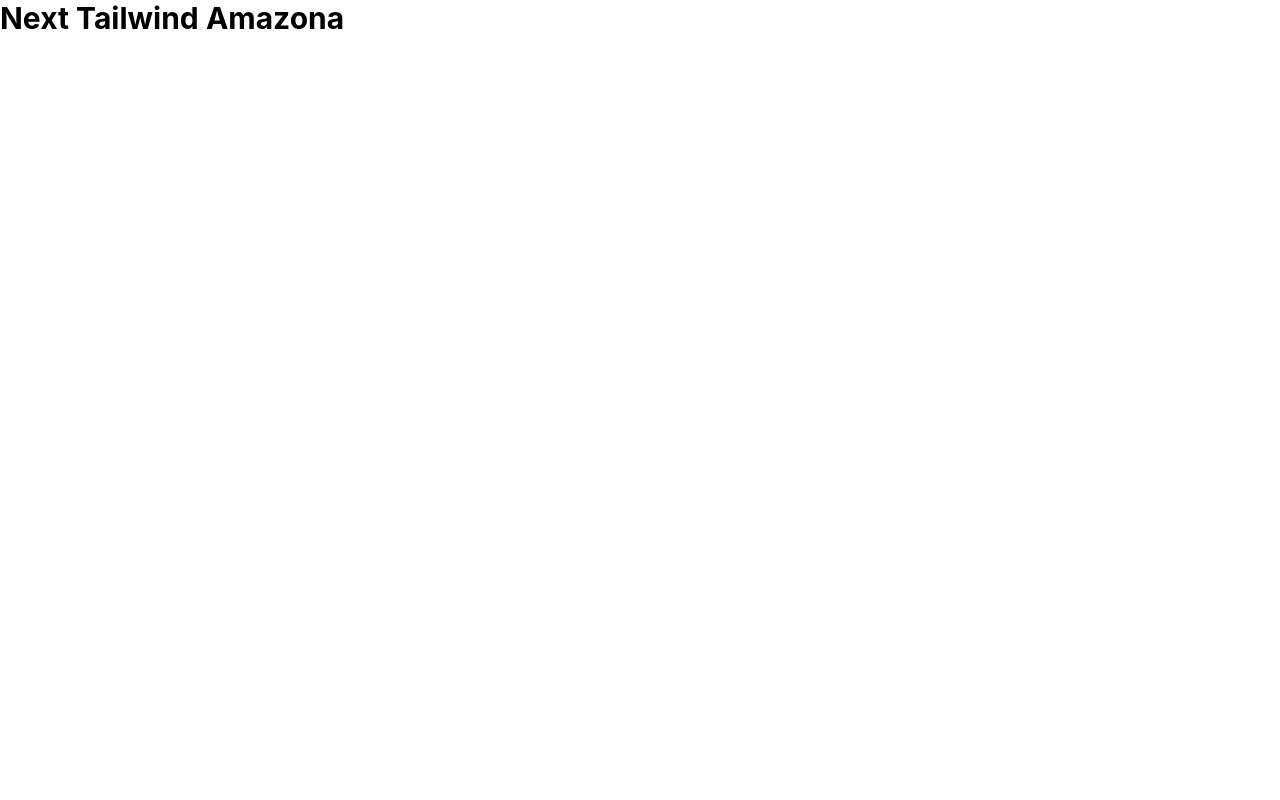
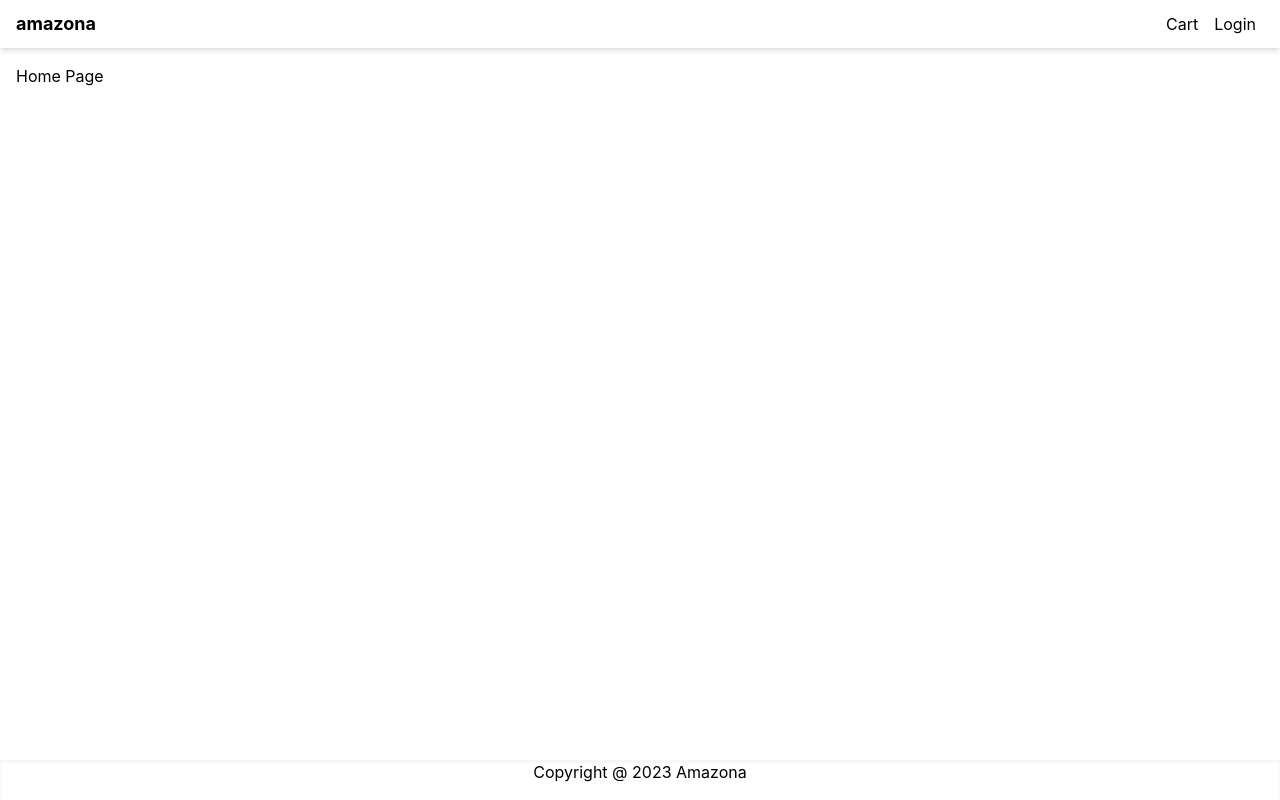
Before and after one commit to amitmahajan78/next-tailwind-amazona, a Next.js app: page / in a window 1280 px wide. Built offline with nearby package versions, Linux system fonts and the light colour scheme.

Commit message:
added layout with header, main and footer with css

```diff
--- /dev/null
+++ b/components/Layout.js
@@ -0,0 +1,36 @@
+import Head from 'next/head';
+import Link from 'next/link';
+import React from 'react';
+
+export default function Layout({ title, children }) {
+  return (
+    <>
+      <Head>
+        <title>{title ? title + ' - Amazona' : 'Amazona'}</title>
+        <meta name="description" content="Generated by create next app" />
+        <link rel="icon" href="/favicon.ico" />
+      </Head>
+      <div className="flex min-h-screen flex-col justify-between">
+        <header>
+          <nav className="flex h-12 items-center px-4 justify-between shadow-md">
+            <Link href="/" className="text-lg font-bold">
+              amazona
+            </Link>
+            <div>
+              <Link href="/cart" className="p-2">
+                Cart
+              </Link>
+              <Link href="/login" className="p-2">
+                Login
+              </Link>
+            </div>
+          </nav>
+        </header>
+        <main className="container m-auto mt-4 px-4">{children}</main>
+        <footer className="flex h-10 justify-center items-centers shadow-inner">
+          <p>Copyright @ 2023 Amazona</p>
+        </footer>
+      </div>
+    </>
+  );
+}
--- a/pages/index.js
+++ b/pages/index.js
@@ -1,15 +1,5 @@
-import Head from 'next/head';
+import Layout from '../components/Layout';
 
 export default function Home() {
-  return (
-    <div>
-      <Head>
-        <title>Create Next App</title>
-        <meta name="description" content="Generated by create next app" />
-        <link rel="icon" href="/favicon.ico" />
-      </Head>
-
-      <h1 className="text-3xl font-bold">Next Tailwind Amazona</h1>
-    </div>
-  );
+  return <Layout title="Home Page">Home Page</Layout>;
 }
```
Also changed, not shown: .eslintrc.json.
